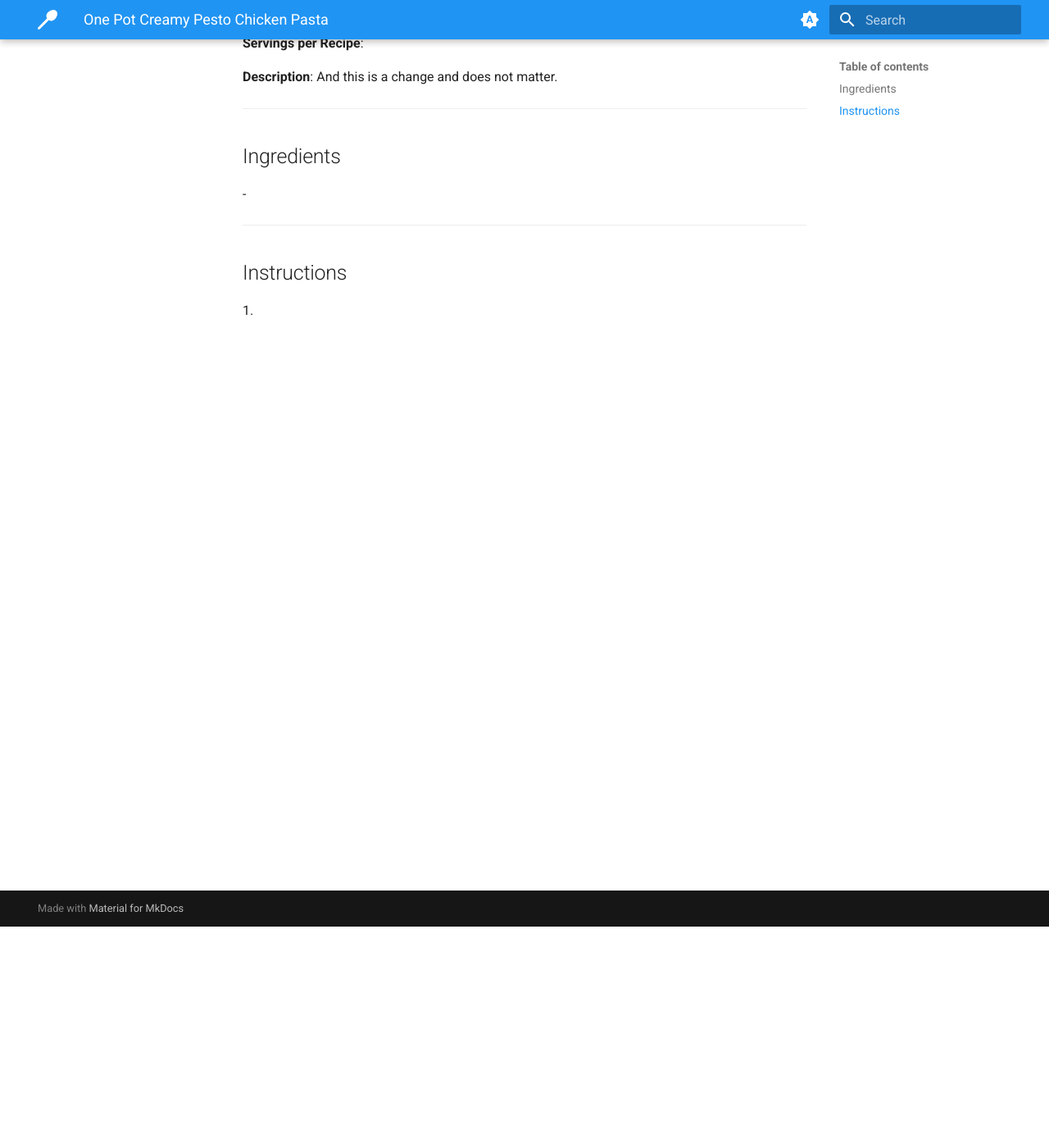
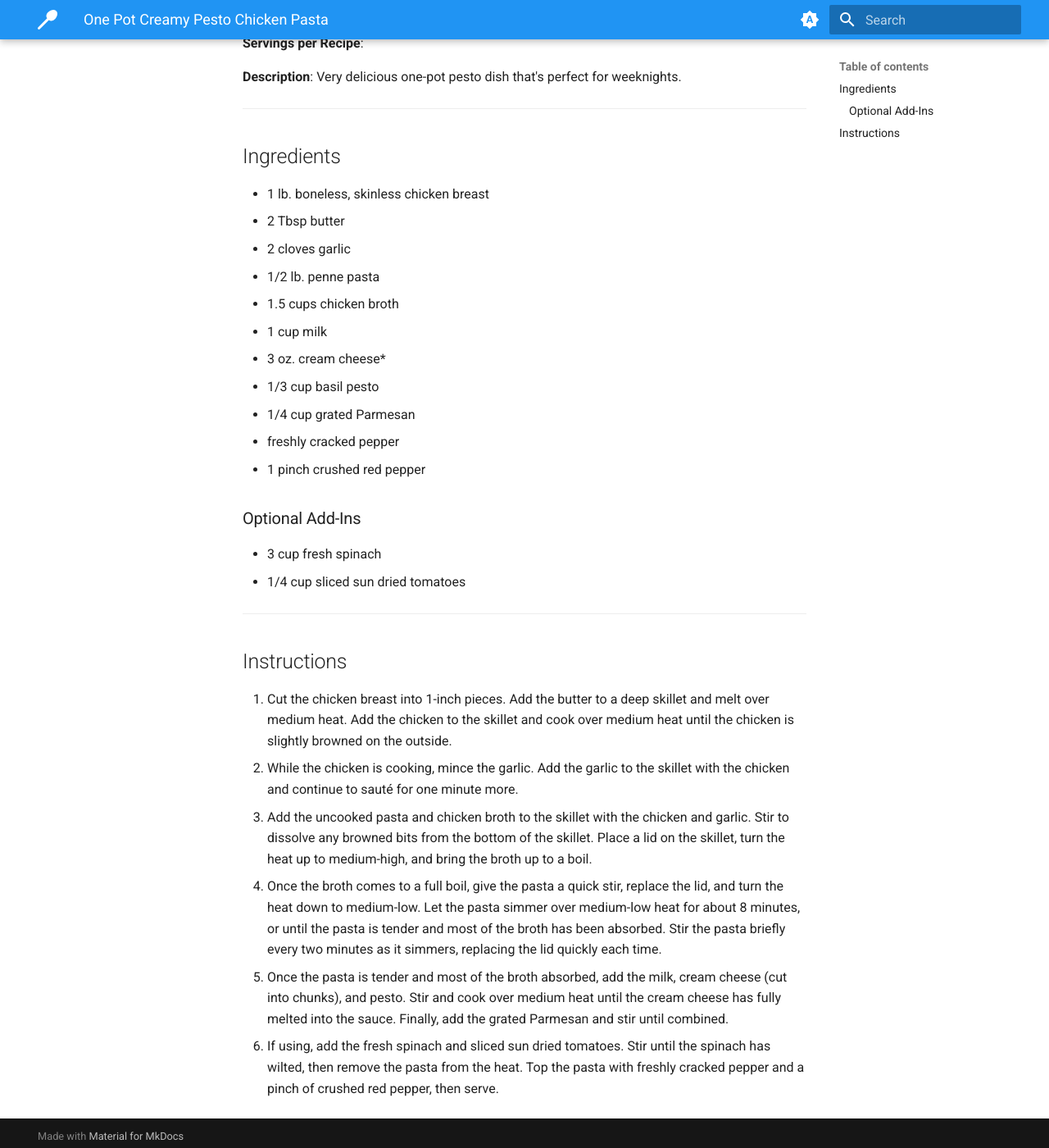
Before and after one commit to Flabbyaxe272/recipebook, an MkDocs documentation site: the page built from docs/recipes/chicken-pesto-pasta.md, in a window 1280 px wide and 1400 px high, scrolled down 270 px. Shown: the whole window at 82% size. Built offline with MkDocs 1.6.1 and Material for MkDocs 9.7.7, drawn with Linux system fonts in a browser that asks for light colours.

Commit message:
Corrected pesto chicken one-pot recipes

```diff
--- a/docs/recipes/chicken-pesto-pasta.md
+++ b/docs/recipes/chicken-pesto-pasta.md
@@ -12,16 +12,36 @@ __Original Source__: [Budget Bytes](https://www.budgetbytes.com/one-pot-creamy-p
 
 __Servings per Recipe__:
 
-__Description__: And this is a change and does not matter.
+__Description__: Very delicious one-pot pesto dish that's perfect for weeknights.
 
 ***
 
 ## Ingredients
 
--
+- 1 lb. boneless, skinless chicken breast
+- 2 Tbsp butter
+- 2 cloves garlic
+- 1/2 lb. penne pasta
+- 1.5 cups chicken broth
+- 1 cup milk
+- 3 oz. cream cheese*
+- 1/3 cup basil pesto
+- 1/4 cup grated Parmesan
+- freshly cracked pepper
+- 1 pinch crushed red pepper
+
+### Optional Add-Ins
+
+- 3 cup fresh spinach
+- 1/4 cup sliced sun dried tomatoes
 
 ***
 
 ## Instructions
 
-1.
+1. Cut the chicken breast into 1-inch pieces. Add the butter to a deep skillet and melt over medium heat. Add the chicken to the skillet and cook over medium heat until the chicken is slightly browned on the outside.
+2. While the chicken is cooking, mince the garlic. Add the garlic to the skillet with the chicken and continue to sauté for one minute more.
+3. Add the uncooked pasta and chicken broth to the skillet with the chicken and garlic. Stir to dissolve any browned bits from the bottom of the skillet. Place a lid on the skillet, turn the heat up to medium-high, and bring the broth up to a boil.
+4. Once the broth comes to a full boil, give the pasta a quick stir, replace the lid, and turn the heat down to medium-low. Let the pasta simmer over medium-low heat for about 8 minutes, or until the pasta is tender and most of the broth has been absorbed. Stir the pasta briefly every two minutes as it simmers, replacing the lid quickly each time.
+5. Once the pasta is tender and most of the broth absorbed, add the milk, cream cheese (cut into chunks), and pesto. Stir and cook over medium heat until the cream cheese has fully melted into the sauce. Finally, add the grated Parmesan and stir until combined.
+6. If using, add the fresh spinach and sliced sun dried tomatoes. Stir until the spinach has wilted, then remove the pasta from the heat. Top the pasta with freshly cracked pepper and a pinch of crushed red pepper, then serve.
```
